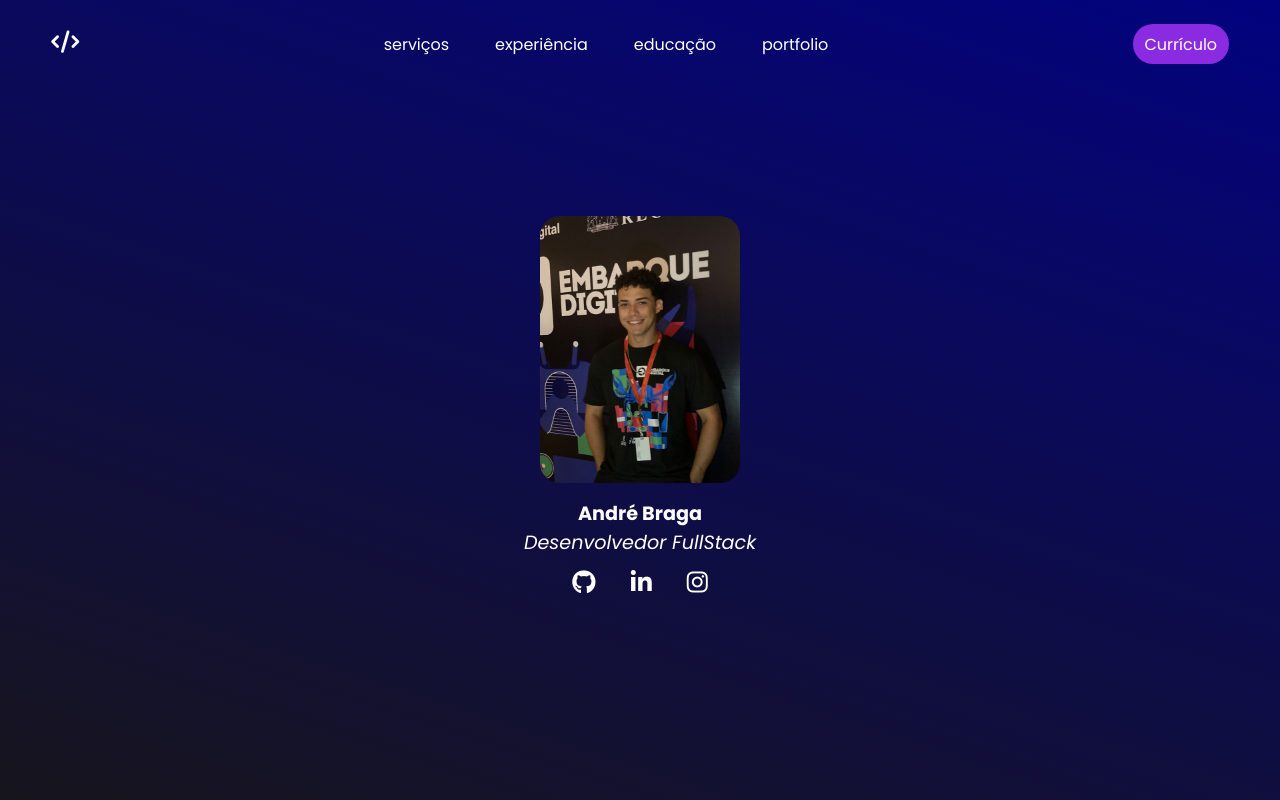
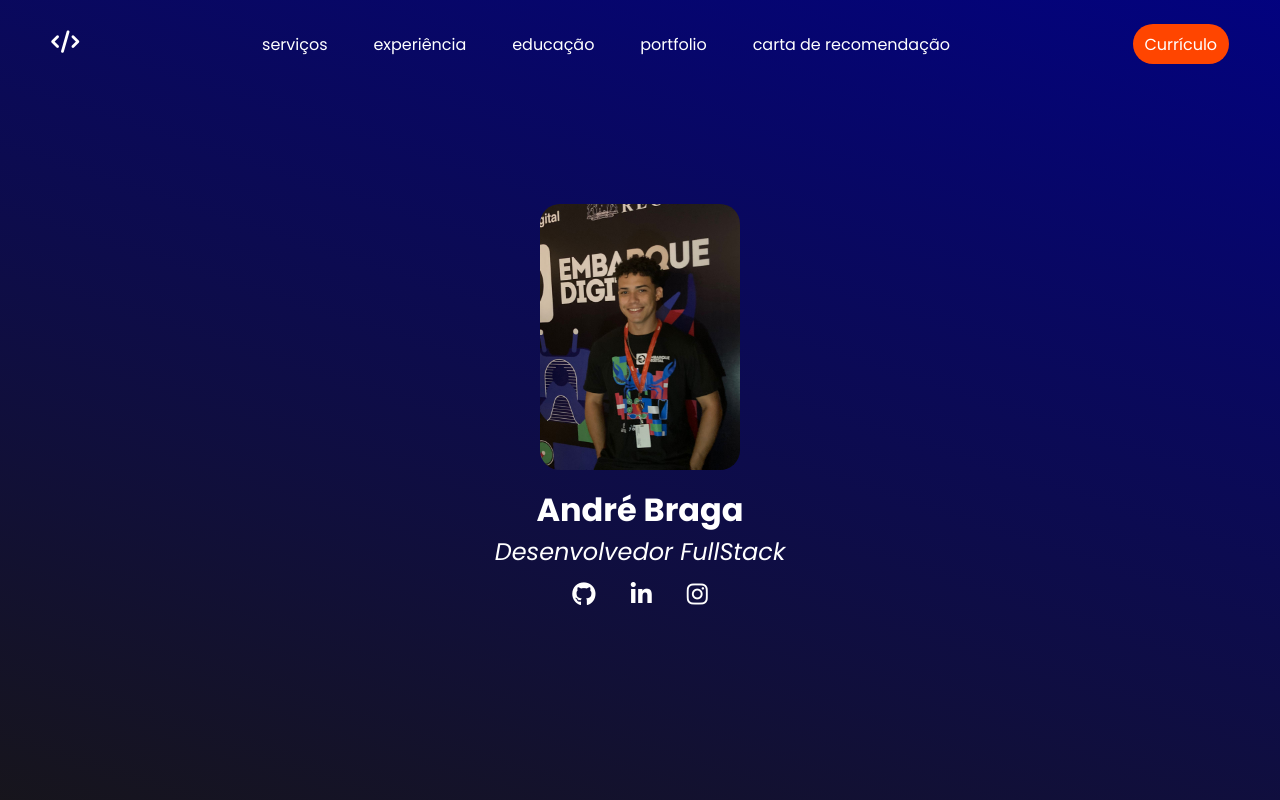
Before and after one commit to ndrfelipe/Personal-portifolio, a plain HTML site: page index.html in a window 1280 px wide. Shown: the top 800 px of the page. Drawn offline with nearby package versions, Linux system fonts and the light colour scheme; a web font is replaced by a local one.

Commit message:
carta de recomend adc, cor de botao alterada, font-size ajustado

```diff
--- a/index.html
+++ b/index.html
@@ -25,12 +25,13 @@
                             <li><a href="#experience">experiência</a></li>
                             <li><a href="#educacao">educação</a></li>
                             <li><a href="#portfolio">portfolio</a></li>
+                            <li><a href="document/SEI_FUNDACENTRO - 0256402 - Declaração (2).pdf" download target="_blank">carta de recomendação</a></li>
 
                         </ul>
                     </nav>
 
                     <div class="btn-curriculo">
-                        <a href="document/andre-braga-curriculo.pdf" download target="_blank"><button>Currículo</button></a>
+                        <a href="document/Currículo (3).pdf" download target="_blank"><button>Currículo</button></a>
                     </div>
                 </div>
             </div>
@@ -59,7 +60,7 @@
                         <p class="content-subtitle">
                             Hello, world! <i class="fa-solid fa-earth-americas"></i> </br>
                             Sou o André, desenvolvedor fullstack e estudante de Tecnologia.
-                            Adoro participar de projetos de empreendedorismo, hackatons e desafios.<br>
+                            Adoro participar de projetos de empreendedorismo, hackathons e desafios.<br>
                             Estou sempre buscando mais conhecimento com o objetivo de me aprimorar.
                             Além disso, tenho uma ótima comunicação e postura de liderança.
                             Por fim, sempre estou em busca de desafios.
--- a/styles.css
+++ b/styles.css
@@ -104,7 +104,7 @@ html{
     border-radius: 2rem;
     border: 0;
     color: #FFF;
-    background-color: blueviolet;
+    background-color: orangered;
 }
 .btn-curriculo button:hover{
     background-color: #FFF;
@@ -187,15 +187,15 @@ header{
 }
 
 .nav-item:hover{
-    color: blueviolet;
+    color: black;
 }
 .nav-title{
-    font-size: 1.2rem;
+    font-size: 2rem;
 }
 
 .nav-subtitle{
     font-style: italic;
-    font-size: 1.2rem;
+    font-size: 1.5rem;
 }
 
 /*Content */
```
Also changed, not shown: 2 other files.
